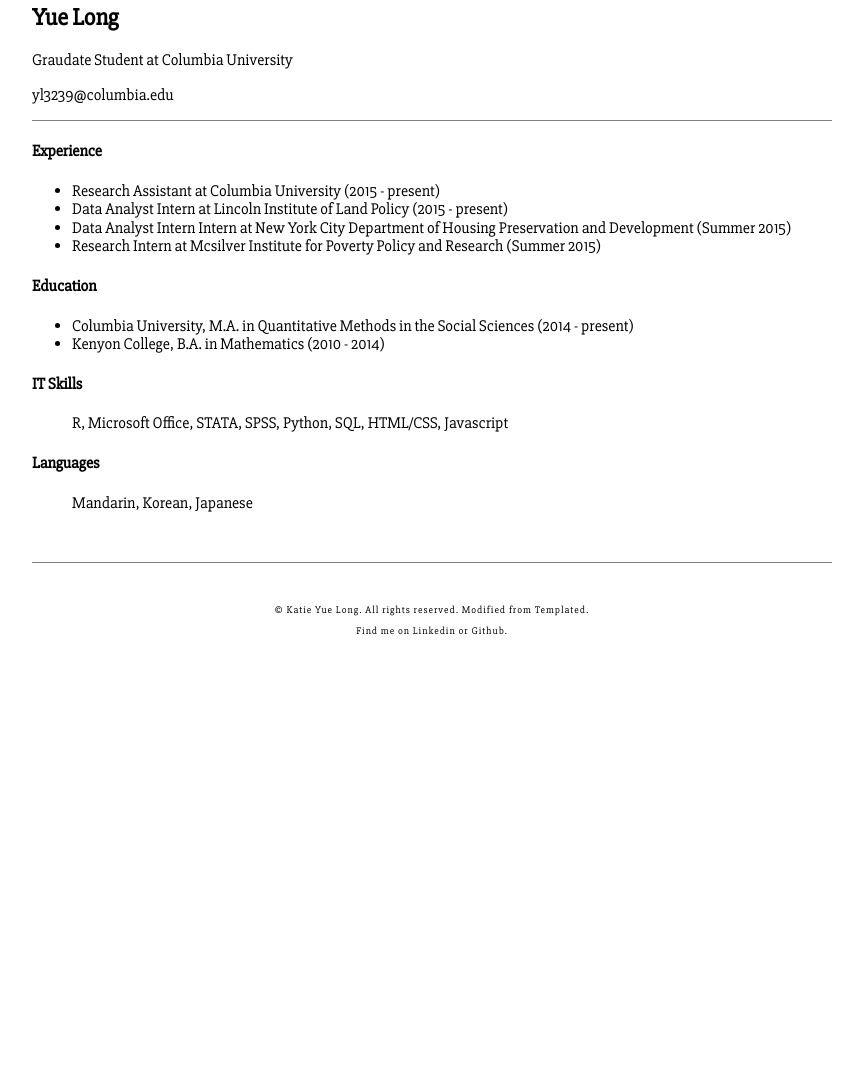
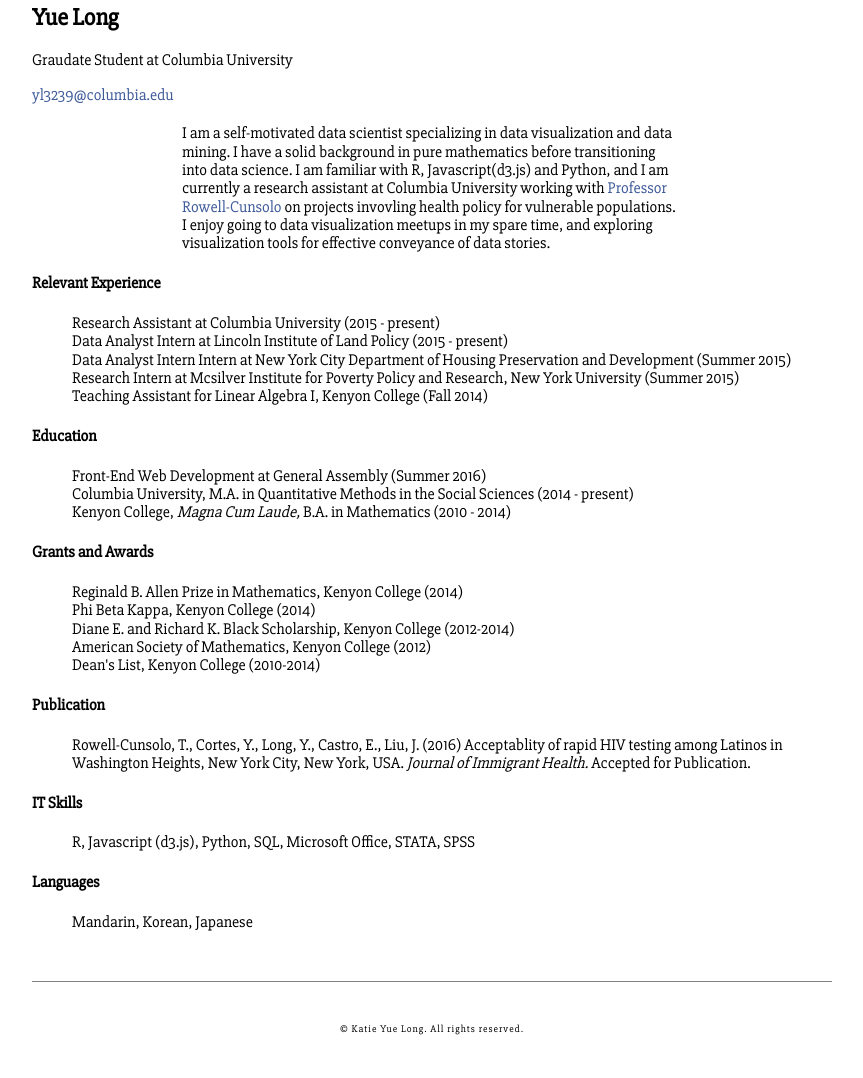
Before and after one commit to katielong/katielong.github.io, a plain HTML site: page cv.html in a window 1280 px wide. Shown: the part 319-1397 px from the top of the page, without its empty margins (208-1071 px from the left). Before the commit the page ends 999 px from the top, so only its background shows below. Drawn offline with Linux system fonts and the light colour scheme.

Commit message:
update on cv

```diff
--- a/css/style.css
+++ b/css/style.css
@@ -8,13 +8,17 @@
 
 	a
 	{
-		color: #000;
+		color: #3E5A99;
 		text-decoration: none;
 	}
 
 	a:hover
 	{
 		text-decoration: none;
+	}
+
+	ul{
+		list-style-type: none;
 	}
 
 	#container
@@ -27,6 +31,20 @@
 	{
 		border-bottom: 1px solid #807F83;
 	}
+
+	.emph
+	{
+		font-style:italic;
+		display:inline;
+	}
+
+	#summary{
+		margin:0 auto;
+		width:500px;
+		margin-top: 20px;
+	}
+
+
 
 /*********************************************************************************/
 /* Header                                                                        */
@@ -64,7 +82,7 @@
 
 	#menu li:hover a, #menu li.active a, #menu li.active span
 	{
-		color: #3E5A99;
+		color: #000;
 	}
 /*********************************************************************************/
 /* Copyright                                                                     */
@@ -114,5 +132,4 @@
 		width:30px;
 		height:30px;
 		padding: 0px 10px;
-		/*margin-top:0em;*/
 	}
--- a/cv.html
+++ b/cv.html
@@ -31,30 +31,48 @@
 		</div>
 	</header>
 
-	<div id="intro">
+
 	<h2>Yue Long</h2>
 	<p>Graudate Student at Columbia University</p>
 	<p><a href="mailto:yl3239@columbia.edu">yl3239@columbia.edu</a></p>
-	</div>
 
-	<h4>Experience</h4>
+	<div id="summary">I am a self-motivated data scientist specializing in data visualization and data mining. I have a solid background in pure mathematics before transitioning into data science. I am familiar with R, Javascript(d3.js) and Python, and I am currently a research assistant at Columbia University working with <a href="http://nursing.columbia.edu/profile/trowellcunsolo">Professor Rowell-Cunsolo</a> on projects invovling health policy for vulnerable populations. I enjoy going to data visualization meetups in my spare time, and exploring visualization tools for effective conveyance of data stories. </div>
+
+	<h4>Relevant Experience</h4>
     <ul>
     <li>Research Assistant at Columbia University (2015 - present)</li>
     <li>Data Analyst Intern at Lincoln Institute of Land Policy (2015 - present)</li>
     <li>Data Analyst Intern Intern at New York City Department of Housing Preservation and Development (Summer 2015)</li>
-    <li>Research Intern at Mcsilver Institute for Poverty Policy and Research (Summer 2015)</li>
+    <li>Research Intern at Mcsilver Institute for Poverty Policy and Research, New York University (Summer 2015)</li>
+    <li>Teaching Assistant for Linear Algebra I, Kenyon College (Fall 2014)</li>
     </ul>
+
 
     <h4>Education</h4>
     <ul>
+    	<li>Front-End Web Development at General Assembly (Summer 2016)</li>
     	<li>Columbia University, M.A. in Quantitative Methods in the Social Sciences (2014 - present)</li>
-    	<li>Kenyon College, B.A. in Mathematics (2010 - 2014)</li>
+    	<li>Kenyon College, <span class="emph">Magna Cum Laude,</span> B.A. in Mathematics (2010 - 2014)</li>
     </ul>
 
 
+    <h4>Grants and Awards</h4>
+    <ul>
+    	<li>Reginald B. Allen Prize in Mathematics, Kenyon College (2014)</li>
+    	<li>Phi Beta Kappa, Kenyon College (2014)</li>
+    	<li>Diane E. and Richard K. Black Scholarship, Kenyon College (2012-2014)</li>
+    	<li>American Society of Mathematics, Kenyon College (2012)</li>
+    	<li>Dean's List, Kenyon College (2010-2014)</li>
+    </ul>
+
+    <h4>Publication</h4>
+    <ul>
+    <li>Rowell-Cunsolo, T., Cortes, Y., Long, Y., Castro, E., Liu, J. (2016) Acceptablity of rapid HIV testing among Latinos in Washington Heights, New York City, New York, USA. <span class="emph">Journal of Immigrant Health.</span> Accepted for Publication. </li>
+    </ul>
+
     <h4>IT Skills</h4>
     <ul>
-    	<p>R, Microsoft Office, STATA, SPSS, Python, SQL, HTML/CSS, Javascript</p>
+    	<p>R, Javascript (d3.js), Python, SQL, Microsoft Office, STATA, SPSS</p>
     </ul>
 
     <h4>Languages</h4>
@@ -63,8 +81,7 @@
     	</ul>
 
 	<div id="copyright">
-		<p>&copy; Katie Yue Long. All rights reserved. Modified from <a href="https://templated.co/">Templated</a>.</p>
-		<p>Find me on <a href="https://www.linkedin.com/in/yue-long-5a2b2546?trk=nav_responsive_tab_profile">Linkedin</a> or <a href="https://github.com/katielong">Github</a>.</p>
+		<p>&copy; Katie Yue Long. All rights reserved. </p>
 	</div>
 </div>
 </body>
```
Also changed, not shown: analytics.html (+1 -2 lines), index.html (+2 -3 lines).
